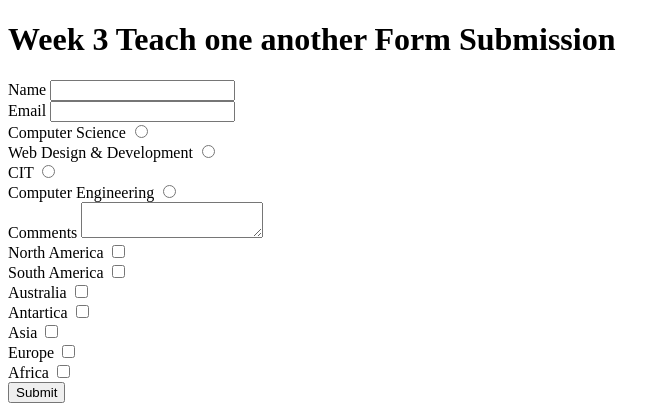
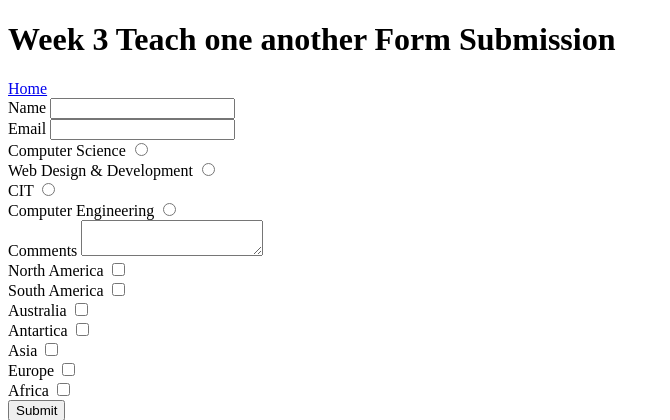
Before and after one commit to danverde/home-page-313, a PHP site: page /wk3/wk3Teach.html in a window 1280 px wide. Shown: the top 420 px of the page, without its empty margins (0-670 px from the left). Run offline with PHP 8.4, Linux system fonts and the light colour scheme.

Commit message:
added link to homepage

```diff
--- a/web/wk3/results.php
+++ b/web/wk3/results.php
@@ -21,6 +21,7 @@
 </head>
 
 <body>
+    <a href="../index.php">Home</a>
     <?php echo "<p>Your Name: {$name}</p>";?>
     <?php echo "<a href='mailto:{$email}'>Your email: {$email}</a>";?>
     <?php echo "<p>Your Major: {$major}</p>";?>
--- a/web/wk3/wk3Teach.html
+++ b/web/wk3/wk3Teach.html
@@ -7,6 +7,7 @@
 
 <body>
     <h1>Week 3 Teach one another Form Submission</h1>
+    <a href="../index.php">Home</a>
     <form action="results.php" method="POST">
         <label for="name">Name</label>
         <input type="text" name="name" required>
```
